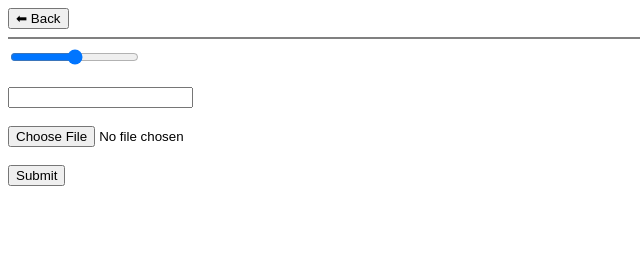
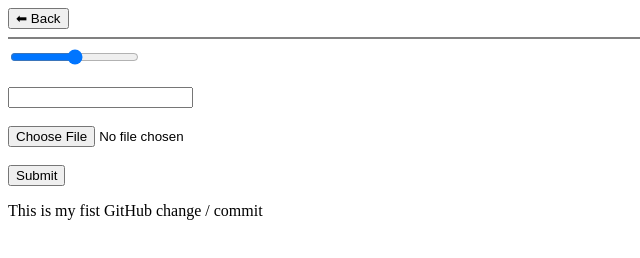
Before and after one commit to jangasiewski/eduCV, a plain HTML site: page inputs.html in a window 1280 px wide. Shown: the whole page, without its empty margins (0-640 px from the left). Drawn offline with Linux system fonts and the light colour scheme.

Commit message:
Update inputs.html
Added <p>This is my fist GitHub change / commit</p>

```diff
--- a/inputs.html
+++ b/inputs.html
@@ -16,5 +16,7 @@
         <input type="submit">
     </form>
 
+    <p>This is my fist GitHub change / commit</p>
+
 </body>
 </html>
```
